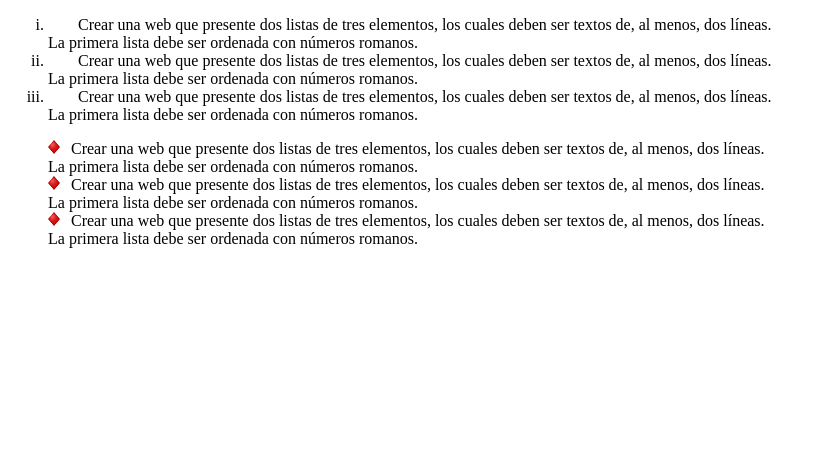
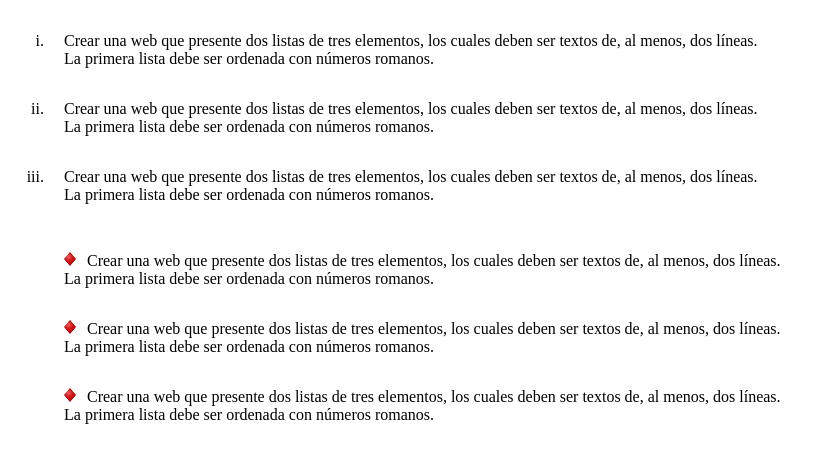
Before and after one commit to tfuecru/LENGUAJE-DE-MARCAS, a plain HTML site: page CSS/Ejercicio11/Ejercicio11.html in a window 1280 px wide. Shown: the whole page, without its empty margins (0-816 px from the left). Drawn offline with Linux system fonts and the light colour scheme.

Commit message:
Ejercicio 11 CSS

```diff
--- a/CSS/Ejercicio11/Ejercicio11.html
+++ b/CSS/Ejercicio11/Ejercicio11.html
@@ -6,11 +6,13 @@
     <style>
         #roman{
             list-style-type: lower-roman;
-            text-indent: 30px;
         }
         #images{
             list-style-image: url('icon.png');
             list-style-position: inside;
+        }
+        li{
+            padding:1em;
         }
     </style>
 </head>
```
Also changed, not shown: CSS/Ejercicio12/Ejercicio12.html (added, +10 -0 lines), 1 other file.
